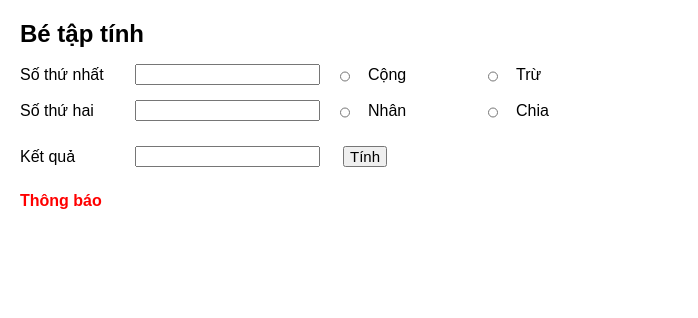
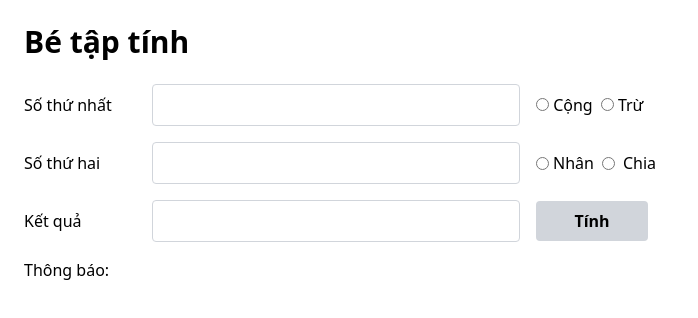
Before and after one commit to minhkhang1505/BeTapTinh, a website: page index.html in a window 1280 px wide. Shown: the whole page, without its empty margins (0-698 px from the left). Drawn offline with nearby package versions, Linux system fonts and the light colour scheme.

Commit message:
dung tailwind

```diff
--- a/index.html
+++ b/index.html
@@ -1,40 +1,84 @@
 <!DOCTYPE html>
-<html>
+<html lang="vi">
   <head>
+    <meta charset="UTF-8" />
+    <meta name="viewport" content="width=device-width, initial-scale=1.0" />
     <title>Bé tập tính</title>
-    <link rel="stylesheet" type="text/css" href="./css/style.css" />
-    <h1>Bé tập tính</h1>
+    <link
+      href="https://cdn.jsdelivr.net/npm/tailwindcss@2.2.19/dist/tailwind.min.css"
+      rel="stylesheet"
+    />
   </head>
-  <body>
-    <script src="./script.js"></script>
-    <div class="form-container">
-      <div class="form-row">
-        <label for="number1">Số thứ nhất</label>
-        <input type="text" id="number1" />
+  <body class=" flex h-screen">
+    <div class=" p-6 rounded-lg  max-w-2xl w-full">
+      <h1 class="text-3xl font-bold mb-6">Bé tập tính</h1>
+      <div class="space-y-4">
+        <!-- Số thứ nhất và Cộng/Trừ -->
+        <div class="grid grid-cols-5 items-center gap-4">
+          <label for="number1" class="col-span-1">Số thứ nhất</label>
+          <input
+            type="text"
+            class="col-span-3 border border-gray-300 rounded py-2 px-4 w-full"
+            id="number1"
+          />
+          <div class="col-span-1 flex space-x-2">
+            <div>
               <input type="radio" name="operation" value="add" id="add" />
               <label for="add">Cộng</label>
+            </div>
+            <div>
               <input type="radio" name="operation" value="subtract" id="subtract" />
               <label for="subtract">Trừ</label>
             </div>
+          </div>
+        </div>
 
-      <div class="form-row">
-        <label for="number2">Số thứ hai</label>
-        <input type="text" id="number2" />
+        <!-- Số thứ hai và Nhân/Chia -->
+        <div class="grid grid-cols-5 items-center gap-4">
+          <label for="number2" class="col-span-1">Số thứ hai</label>
+          <input
+            type="text"
+            class="col-span-3 border border-gray-300 rounded py-2 px-4 w-full"
+            id="number2"
+          />
+          <div class="col-span-1 flex items-center space-x-2">
+            <div class="flex items-center space-x-1">
               <input type="radio" name="operation" value="mul" id="mul" />
               <label for="mul">Nhân</label>
+            </div>
+            <div class="flex items-center space-x-2">
               <input type="radio" name="operation" value="divide" id="divide" />
               <label for="divide">Chia</label>
             </div>
-
-      <div class="form-row">
-        <label for="text">Kết quả</label>
-        <input type="number" id="result" readonly />
-        <button id="btnCalc" onclick="calculate()">Tính</button>
+          </div>
         </div>
 
-      <div id="message">
-        <div>Thông báo</div>
+        <!-- Kết quả và Nút Tính -->
+        <div class="grid grid-cols-5 items-center gap-4">
+          <label for="result" class="col-span-1">Kết quả</label>
+          <input
+            type="number"
+            class="col-span-3 border border-gray-300 rounded py-2 px-4 w-full"
+            id="result"
+            readonly
+          />
+          <button
+            class="bg-gray-300 text-black font-bold rounded py-2 px-4 col-span-1"
+            id="btnCalc"
+            onclick="calculate()"
+          >
+            Tính
+          </button>
+        </div>
+
+        <div class="grid grid-cols-2 gap-4">
+          <p>Thông báo: </p>
+          <div id="message" class="text-red-500 font-semibold mt-4">
         </div>
         </div>
+
+      </div>
+    </div>
+    <script src="./script.js"></script>
   </body>
 </html>
--- /dev/null
+++ b/postcss.config.js
@@ -0,0 +1,6 @@
+module.exports = {
+  plugins: {
+    tailwindcss: {},
+    autoprefixer: {},
+  },
+}
--- a/script.js
+++ b/script.js
@@ -1,12 +1,10 @@
 // Hàm kiểm tra số hợp lệ
 function isValidNumber(value) {
-  const regex = /^-?\d+(\.\d+)?$/; // Biểu thức chính quy kiểm tra chuỗi chỉ chứa số thực hợp lệ
-  return regex.test(value);
+  return !isNaN(value); // isNaN sẽ trả về false nếu là số hợp lệ, kể cả dạng 2e-12
 }
 
 function calculate() {
   const number1 = parseFloat(document.getElementById("number1").value);
-  console.log(number1);
   const number2 = parseFloat(document.getElementById("number2").value);
   const operation = document.querySelector('input[name="operation"]:checked');
   const resultField = document.getElementById("result");
@@ -46,7 +44,7 @@ function calculate() {
         }
         break;
     }
-    resultField.value = result; // Hiển thị kết quả trong ô input
+    resultField.value = result.toFixed(2); // Hiển thị kết quả trong ô input
     message.innerHTML = "";
   } else {
     message.innerHTML = "Vui lòng chọn phép tính!";
--- /dev/null
+++ b/tailwind.config.js
@@ -0,0 +1,8 @@
+/** @type {import('tailwindcss').Config} */
+module.exports = {
+  content: [],
+  theme: {
+    extend: {},
+  },
+  plugins: [],
+}
```
Also changed, not shown: package.json (added, +18 -0 lines), 1 other file. Lines whose indentation alone changed are shown as unchanged.
